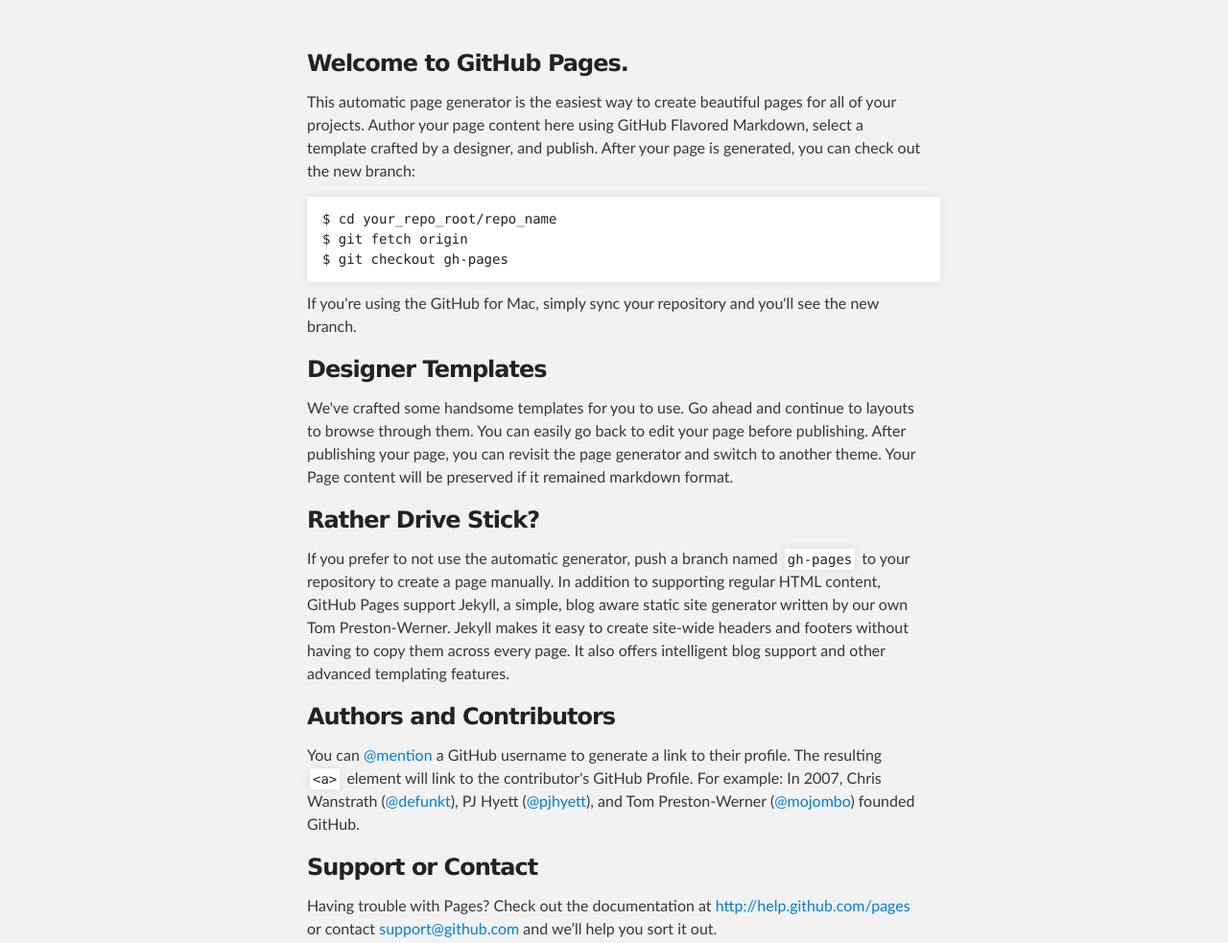
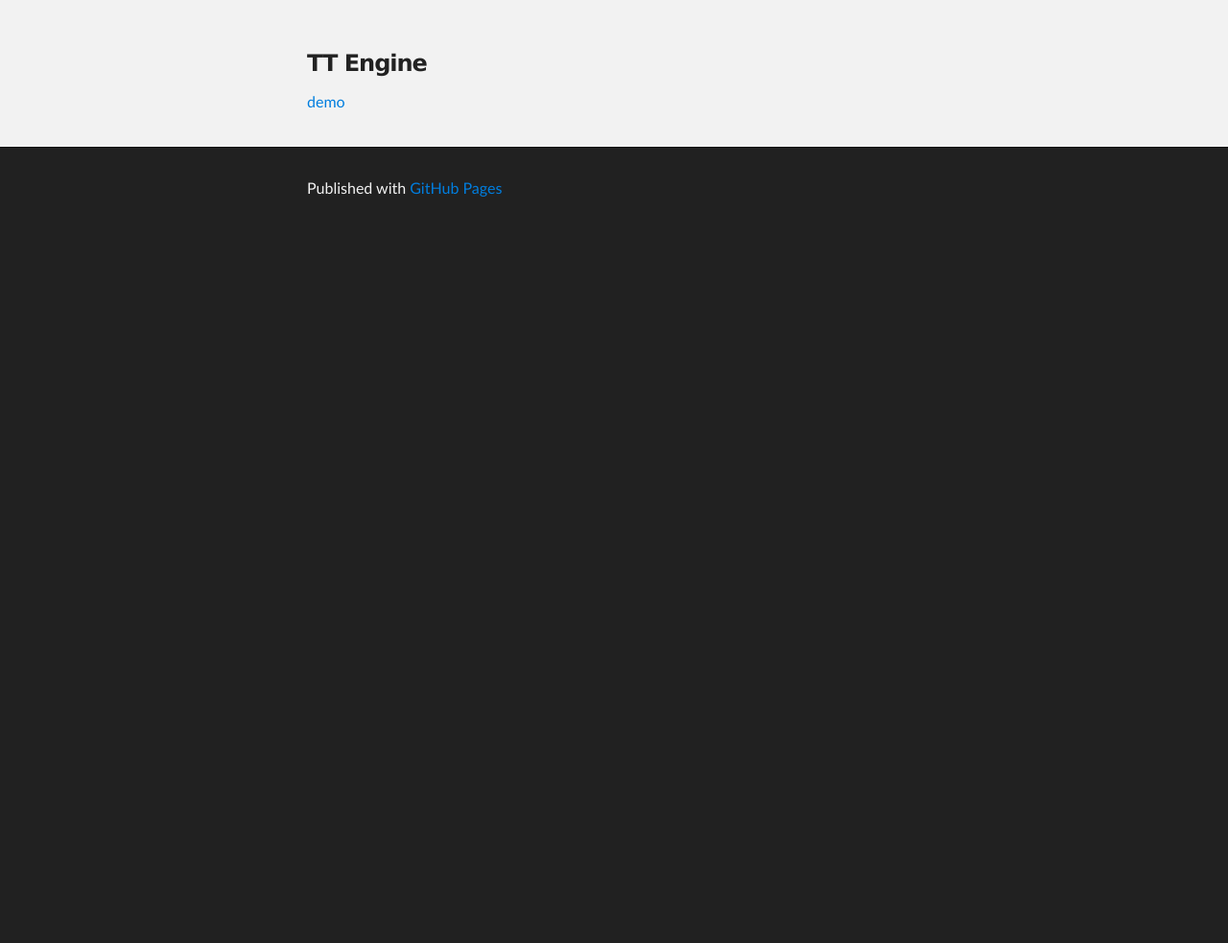
Before and after one commit to ftft1885/ftft1885.github.com, a plain HTML site: page index.html in a window 1280 px wide. Shown: the part 212-1195 px from the top of the page at 96% size. After the commit the page ends 800 px from the top, so only its background shows below. Drawn offline with Linux system fonts and the light colour scheme.

Commit message:
try again

```diff
--- a/index.html
+++ b/index.html
@@ -27,33 +27,9 @@
     <!-- MAIN CONTENT -->
     <div id="main_content_wrap" class="outer">
       <section id="main_content" class="inner">
-        <h3>Welcome to GitHub Pages.</h3>
-
-<p>This automatic page generator is the easiest way to create beautiful pages for all of your projects. Author your page content here using GitHub Flavored Markdown, select a template crafted by a designer, and publish. After your page is generated, you can check out the new branch:</p>
-
-<pre><code>$ cd your_repo_root/repo_name
-$ git fetch origin
-$ git checkout gh-pages
-</code></pre>
-
-<p>If you're using the GitHub for Mac, simply sync your repository and you'll see the new branch.</p>
-
-<h3>Designer Templates</h3>
-
-<p>We've crafted some handsome templates for you to use. Go ahead and continue to layouts to browse through them. You can easily go back to edit your page before publishing. After publishing your page, you can revisit the page generator and switch to another theme. Your Page content will be preserved if it remained markdown format.</p>
-
-<h3>Rather Drive Stick?</h3>
-
-<p>If you prefer to not use the automatic generator, push a branch named <code>gh-pages</code> to your repository to create a page manually. In addition to supporting regular HTML content, GitHub Pages support Jekyll, a simple, blog aware static site generator written by our own Tom Preston-Werner. Jekyll makes it easy to create site-wide headers and footers without having to copy them across every page. It also offers intelligent blog support and other advanced templating features.</p>
-
-<h3>Authors and Contributors</h3>
-
-<p>You can <a href="https://github.com/blog/821" class="user-mention">@mention</a> a GitHub username to generate a link to their profile. The resulting <code>&lt;a&gt;</code> element will link to the contributor's GitHub Profile. For example: In 2007, Chris Wanstrath (<a href="https://github.com/defunkt" class="user-mention">@defunkt</a>), PJ Hyett (<a href="https://github.com/pjhyett" class="user-mention">@pjhyett</a>), and Tom Preston-Werner (<a href="https://github.com/mojombo" class="user-mention">@mojombo</a>) founded GitHub.</p>
-
-<h3>Support or Contact</h3>
-
-<p>Having trouble with Pages? Check out the documentation at <a href="http://help.github.com/pages">http://help.github.com/pages</a> or contact <a href="mailto:support@github.com">support@github.com</a> and we’ll help you sort it out.</p>
-      </section>
+        <h3>TT Engine</h3>
+        <p><a href="./tt/index.html">demo</a></p>
+	  </section>
     </div>
 
     <!-- FOOTER  -->
```
Also changed, not shown: 2 other files.
